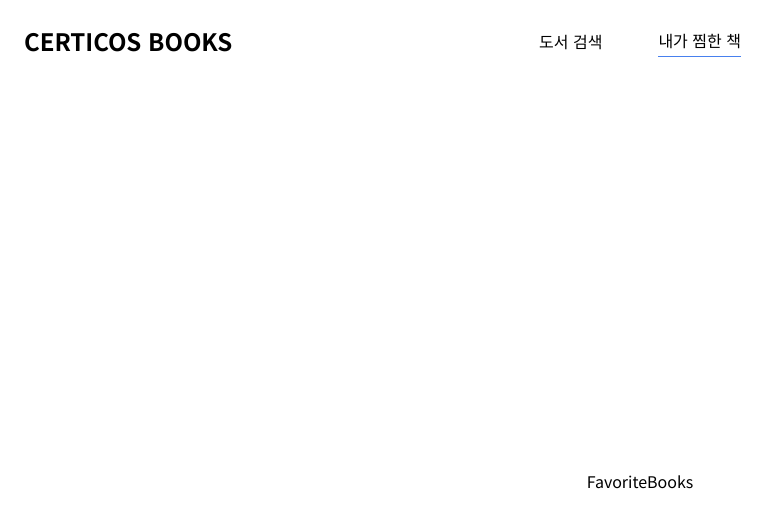
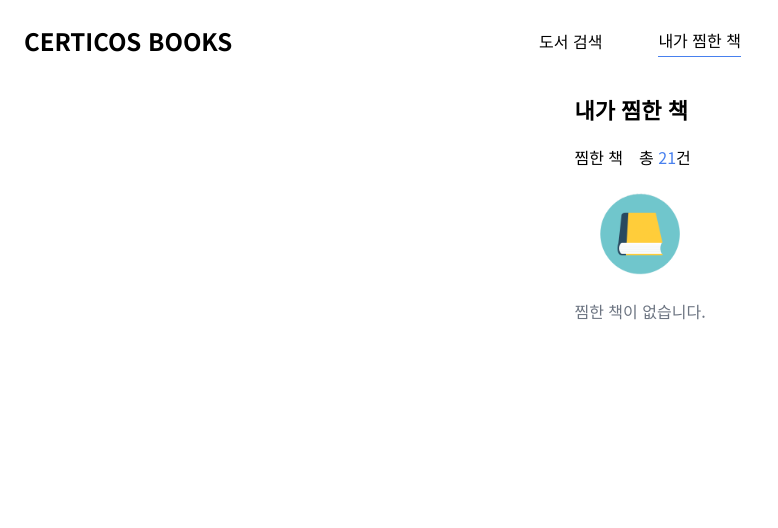
Before and after one commit to ywj3493/cdri-books-woongjae, a React (Vite) app: page /favorites in a window 1280 px wide. Shown: the top 528 px of the page, without its empty margins (0-778 px from the left). Built offline with nearby package versions, Linux system fonts and the light colour scheme.

Commit message:
feat: add empty book list component

```diff
--- a/src/entities/books/ui/book-list-empty.tsx
+++ /dev/null
@@ -1,8 +0,0 @@
-export function FavoritesEmpty() {
-  return (
-    <section className="flex items-center justify-center h-screen">
-      <img src="/assets/icon_book.png" alt="책 아이콘" />
-      <p>검색된 결과가 없습니다.</p>
-    </section>
-  );
-}
--- /dev/null
+++ b/src/entities/books/ui/empty-book-list.tsx
@@ -0,0 +1,12 @@
+interface EmptyBookListProps {
+  message: string;
+}
+
+export function EmptyBookList({ message }: EmptyBookListProps) {
+  return (
+    <section className="flex flex-col items-center justify-center gap-6">
+      <img src="/assets/icon_book.png" alt="책 아이콘" width={80} height={80} />
+      <p className="text-cdri-text-secondary">{message}</p>
+    </section>
+  );
+}
--- a/src/entities/books/ui/index.ts
+++ b/src/entities/books/ui/index.ts
@@ -1,3 +1,3 @@
-export * from "./book-list-empty";
+export * from "./empty-book-list";
 export * from "./book-list-item";
 export * from "./book-list-item-detail";
--- /dev/null
+++ b/src/features/favorites/ui/image-with-favorite.tsx
@@ -0,0 +1,30 @@
+import { FavoriteIconEmpty, FavoriteIconFilled } from "@/shared/ui";
+
+interface ImageWithFavoriteProps
+  extends React.HTMLAttributes<HTMLImageElement> {
+  isFavorite: boolean;
+  onChangeFavorite?: (isFavorite: boolean) => void;
+}
+
+export function FavoriteImage({
+  isFavorite,
+  onChangeFavorite,
+  ...props
+}: ImageWithFavoriteProps) {
+  const toggleFavorite = () => {
+    if (onChangeFavorite) {
+      onChangeFavorite(!isFavorite);
+    }
+  };
+
+  return (
+    <div>
+      <img {...props} />
+      {isFavorite ? (
+        <FavoriteIconEmpty onClick={toggleFavorite} />
+      ) : (
+        <FavoriteIconFilled onClick={toggleFavorite} />
+      )}
+    </div>
+  );
+}
--- /dev/null
+++ b/src/features/favorites/ui/index.ts
@@ -0,0 +1 @@
+export * from "./image-with-favorite";
--- a/src/pages/favorites/ui/favorite-books-page.tsx
+++ b/src/pages/favorites/ui/favorite-books-page.tsx
@@ -1,7 +1,18 @@
+import { EmptyBookList } from "@/entities/books/ui";
+
 export function FavoriteBooksPage() {
   return (
-    <section className="flex items-center justify-center h-screen">
-      FavoriteBooks
+    <section className="h-screen max-w-240 mx-auto p-4 flex flex-col gap-6">
+      <h1 className="text-cdri-title2">내가 찜한 책</h1>
+      <p className="flex gap-4">
+        찜한 책
+        <span>
+          총 <span className="text-cdri-primary">{21}</span>건
+        </span>
+      </p>
+      <div className="max-w-240 w-full">
+        <EmptyBookList message="찜한 책이 없습니다." />
+      </div>
     </section>
   );
 }
```
